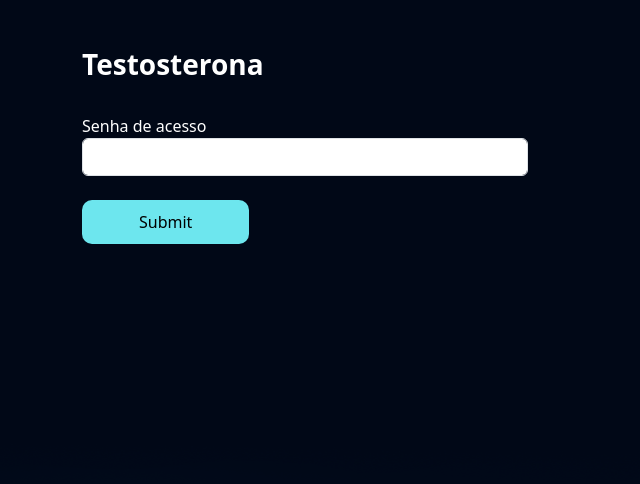
After one commit to EdmarLelis/VitaLab, a Django app: page /exames/solicitar_senha_exame/52 in a window 1280 px wide. The commit adds this page. Shown: the top 484 px of the page, without its empty margins (0-640 px from the left). Run offline with Django 4.2, Linux system fonts and the light colour scheme; a user stored in the database is signed in; data comes from the database, SQL or seed files in the repository; both versions use the stored data as it was after the commit.

Commit message:
solicitar senha
pagina /solitar_senha_exames/exame_id criada e lincada.

```diff
--- a/exames/templates/gerenciar_exames.html
+++ b/exames/templates/gerenciar_exames.html
@@ -32,7 +32,7 @@
                             </div>
                             <div class="col-md">
                                 {% if exame.status == 'F' %}
-                                    <a href="{{exame.resultado.url}}" target="_blank" class="btn btn-light"> Abrir </a>
+                                    <a href="{% url 'permitir_abrir_exame' exame.id %}" target="_blank" class="btn btn-light"> Abrir </a>
                                 {% else %}
                                     <a href="#" class="btn btn-light disabled"> Abrir </a>
                                 {% endif %}
@@ -56,7 +56,7 @@
                             </div>
                             <div class="col-md">
                                 {% if exame.status == 'F' %}
-                                    <a href="{{exame.resultado.url}}" target="_blank" class="btn btn-light"> Abrir </a>
+                                    <a href="{% url 'permitir_abrir_exame' exame.id %}" target="_blank" class="btn btn-light"> Abrir </a>
                                 {% else %}
                                     <a href="#" class="btn btn-light disabled"> Abrir </a>
                                 {% endif %}
--- /dev/null
+++ b/exames/templates/solicitar_senha_exame.html
@@ -0,0 +1,30 @@
+{% extends "bases/base.html" %}
+{% load static %}
+
+
+{% block 'head' %}
+    <link href="{% static 'exames/css/css.css' %}" rel="stylesheet">
+    <link href="{% static 'exames/css/gerenciar_pedidos.css' %}" rel="stylesheet">
+    <link href="{% static 'exames/css/gerenciar_exames.css' %}" rel="stylesheet">
+{% endblock 'head' %}
+
+{% block 'conteudo' %}
+    <br><br>
+    <div class="container">
+        {% if messages %}
+            <br>
+            {% for message in messages %}
+            <div class="alert {{ message.tags }}">{{ message }}</div>
+            {% endfor %}
+        {% endif %}
+        <h3>{{exame.exame.nome}}</h3>
+        <br>
+        <form action="{% url "solicitar_senha_exame" exame.id %}" method="POST">{% csrf_token %}
+            <label>Senha de acesso</label>
+            <br>
+            <input type="text" name="senha" class="form-control" style="width: 40%">
+            <br>
+            <input type="submit" class="btn-default">
+        </form>
+    </div>
+{% endblock 'conteudo' %}
--- a/exames/urls.py
+++ b/exames/urls.py
@@ -7,4 +7,6 @@ urlpatterns = [
     path('gerenciar_pedidos/', views.gerenciar_pedidos, name='gerenciar_pedidos'),
     path('cancelar_pedido/<int:pedido_id>', views.cancelar_pedido, name='cancelar_pedido'),
     path('gerenciar_exames/', views.gerenciar_exames, name='gerenciar_exames'),
+    path('permitir_abrir_exame/<int:exame_id>', views.permitir_abrir_exame, name='permitir_abrir_exame'),
+    path('solicitar_senha_exame/<int:exame_id>', views.solicitar_senha_exame, name='solicitar_senha_exame'),
 ]
--- a/exames/views.py
+++ b/exames/views.py
@@ -5,6 +5,7 @@ from .models import TiposExames, PedidosExames, SolicitacaoExame
 from datetime import datetime
 from django.contrib.messages import constants
 from django.contrib import messages
+
 # Create your views here.
 
 @login_required
@@ -83,3 +84,23 @@ def cancelar_pedido(request, pedido_id):
 def gerenciar_exames(request):
     exames = SolicitacaoExame.objects.filter(usuario = request.user)
     return render(request, 'gerenciar_exames.html', {'exames': exames})
+
+@login_required
+def permitir_abrir_exame(request, exame_id):
+    exame = SolicitacaoExame.objects.get(id = exame_id)
+    exames = SolicitacaoExame.objects.filter(usuario = request.user)
+
+    try:
+        if not exame.requer_senha:
+            return redirect(exame.resultado.url)
+        else:
+            return redirect(f'/exames/solicitar_senha_exame/{exame_id}')
+    except:
+        messages.add_message(request, constants.ERROR, 'Nenhum arquivo foi anexado a este exame.' )
+        return render(request, 'gerenciar_exames.html', {'exames': exames})
+
+@login_required
+def solicitar_senha_exame(request, exame_id):
+    exame = SolicitacaoExame.objects.get(id = exame_id)
+    if request.method == "GET":
+        return render(request, 'solicitar_senha_exame.html', {'exame':exame})
```
Also changed, not shown: db.sqlite3, templates/static/exames/css/gerenciar_exames.css (line endings or trailing spaces).
